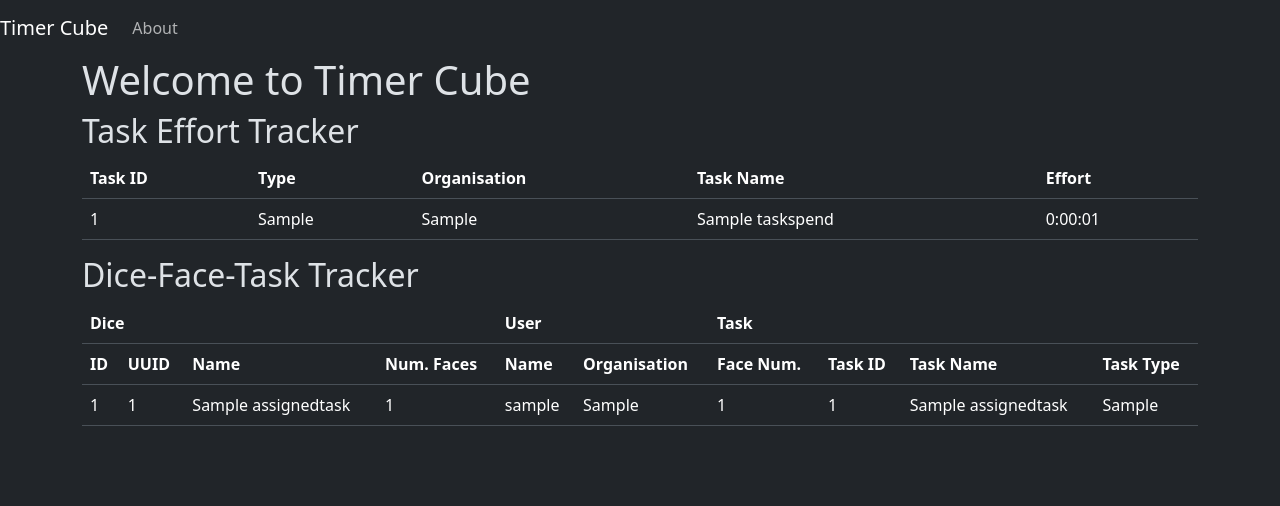
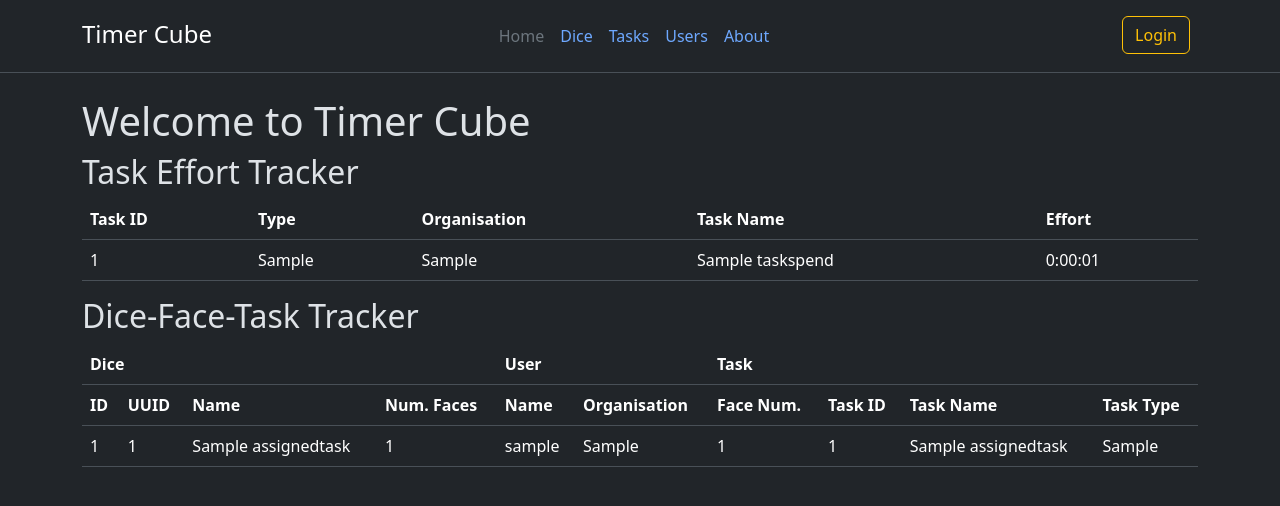
Before and after one commit to TheCallumInglis/TimerDice, a Flask app: page / in a window 1280 px wide. Shown: the top 506 px of the page. Run offline with Flask 3, Linux system fonts and the light colour scheme; tables that the repository leaves empty hold one stand-in row (values such as "Sample post"); some libraries are stand-ins or nearby versions.

Commit message:
UI - Bootstrap nav menu; Boilerplate dice

```diff
--- a/Server/web/main.py
+++ b/Server/web/main.py
@@ -37,6 +37,10 @@ def recreate_database():
 @app.route('/')
 def index():
     return render_template('index.html', tasks=get_efforts(), dicetasks=get_dice_face_tasks())
+
+@app.route('/dice')
+def dice():
+    return render_template('dice.html')
 
 @app.route('/api/recording', methods=['GET', 'POST'])
 def api_recording():
--- a/Server/web/static/css/style.css
+++ /dev/null
@@ -1,6 +0,0 @@
-h1 {
-    border: 2px #eee solid;
-    color: brown;
-    text-align: center;
-    padding: 10px;
-}
--- /dev/null
+++ b/Server/web/static/script/timer.js
@@ -0,0 +1,15 @@
+const Timer = {
+    activeNavMenuCls: 'link-secondary',
+
+    // Highlight the currently active nav menu item
+    setNavMenu: () => {
+        "use strict";
+        let path = window.location.pathname;
+
+        document.querySelectorAll('[href="' + path + '"]').forEach(el => {
+            el.classList.add(Timer.activeNavMenuCls);
+        });
+    },
+}
+
+Timer.setNavMenu();
--- a/Server/web/templates/base.html
+++ b/Server/web/templates/base.html
@@ -3,31 +3,43 @@
   <head>
     <meta charset="utf-8">
     <meta name="viewport" content="width=device-width, initial-scale=1, shrink-to-fit=no">
+    <link rel="stylesheet" href="{{ url_for('static', filename= 'css/style.css') }}">
     <link href="https://cdn.jsdelivr.net/npm/bootstrap@5.3.1/dist/css/bootstrap.min.css" rel="stylesheet" integrity="sha384-4bw+/aepP/YC94hEpVNVgiZdgIC5+VKNBQNGCHeKRQN+PtmoHDEXuppvnDJzQIu9" crossorigin="anonymous">
 
     <title>{% block title %} {% endblock %}</title>
   </head>
   <body data-bs-theme="dark">
     <!-- Nav Start-->
-    <nav class="navbar navbar-expand-md navbar-light bg-dark">
-        <a class="navbar-brand" href="{{ url_for('index')}}">Timer Cube</a>
-        <button class="navbar-toggler" type="button" data-toggle="collapse" data-target="#navbarNav" aria-controls="navbarNav" aria-expanded="false" aria-label="Toggle navigation">
-            <span class="navbar-toggler-icon"></span>
-        </button>
-        <div class="collapse navbar-collapse" id="navbarNav">
-            <ul class="navbar-nav">
-            <li class="nav-item active">
-                <a class="nav-link" href="#">About</a>
-            </li>
-            </ul>
+    <header class="d-flex flex-wrap align-items-center justify-content-center justify-content-md-between py-3 mb-4 border-bottom">
+      <div class="container">
+        <div class="row">
+          <div class="col-md-3 mb-2 mb-md-0">
+            <a href="/" class="d-inline-flex link-body-emphasis text-decoration-none">
+              <span class="fs-4">Timer Cube</span>
+            </a>
+          </div>
+
+          <ul class="nav col-12 col-md-6 col-md-auto mb-2 justify-content-center mb-md-0">
+            <li><a href="/" class="nav-link px-2">Home</a></li>
+            <li><a href="/dice" class="nav-link px-2">Dice</a></li>
+            <li><a href="#" class="nav-link px-2">Tasks</a></li>
+            <li><a href="#" class="nav-link px-2">Users</a></li>
+            <li><a href="#" class="nav-link px-2">About</a></li>
+          </ul>
+
+          <div class="col-md-3 col-sm-12 text-end">
+            <button type="button" class="btn btn-outline-warning me-2">Login</button>
+          </div>
         </div>
-    </nav>
+      </div>
+    </header>
     <!-- Nav End-->
 
     <div class="container">
         {% block content %} {% endblock %}
     </div>
 
+    <script src="{{ url_for('static', filename= 'script/timer.js') }}"></script>
     <script src="https://cdn.jsdelivr.net/npm/bootstrap@5.3.1/dist/js/bootstrap.bundle.min.js" integrity="sha384-HwwvtgBNo3bZJJLYd8oVXjrBZt8cqVSpeBNS5n7C8IVInixGAoxmnlMuBnhbgrkm" crossorigin="anonymous"></script>
   </body>
 </html>
```
Also changed, not shown: Server/web/templates/dice.html (added, +22 -0 lines).
